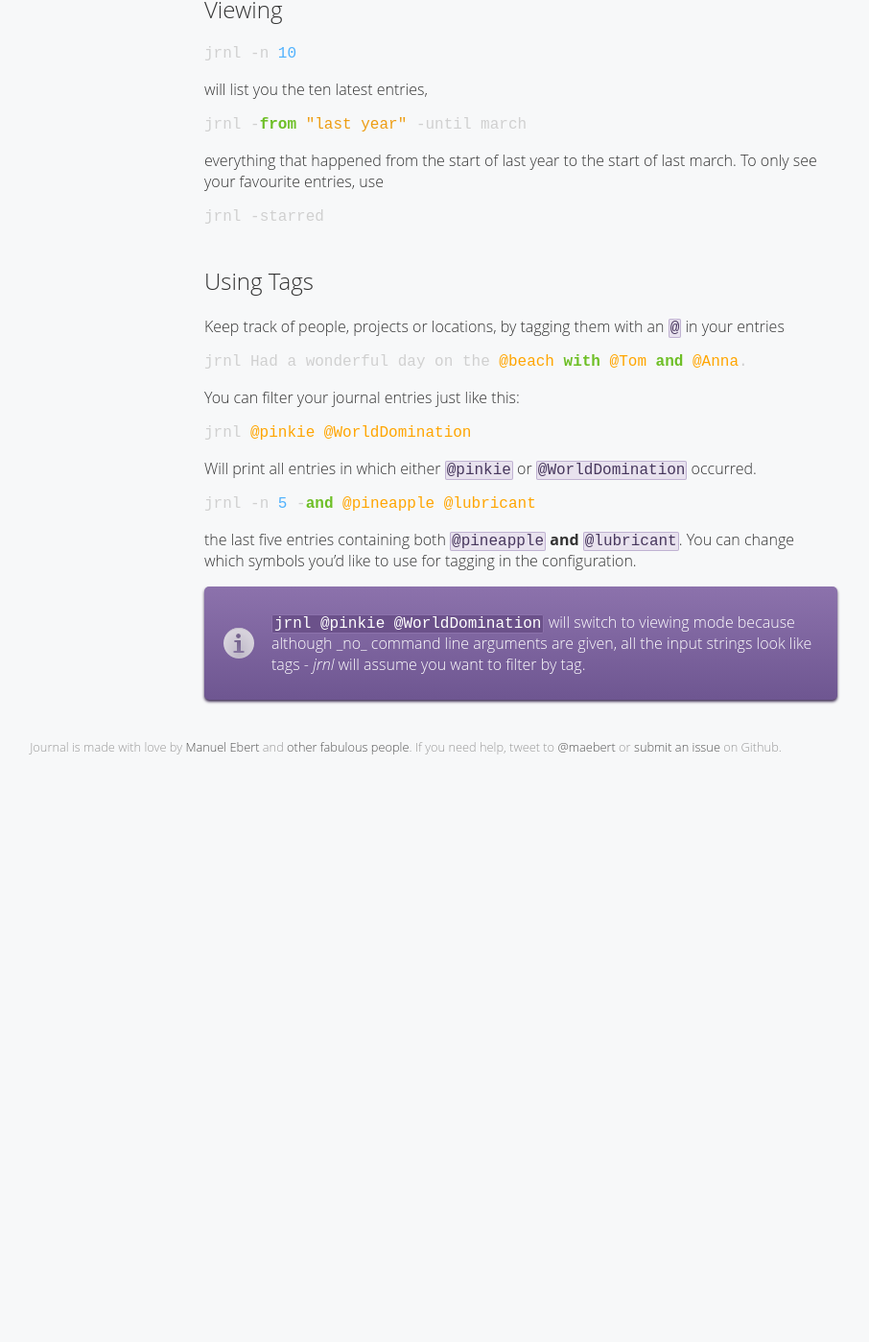
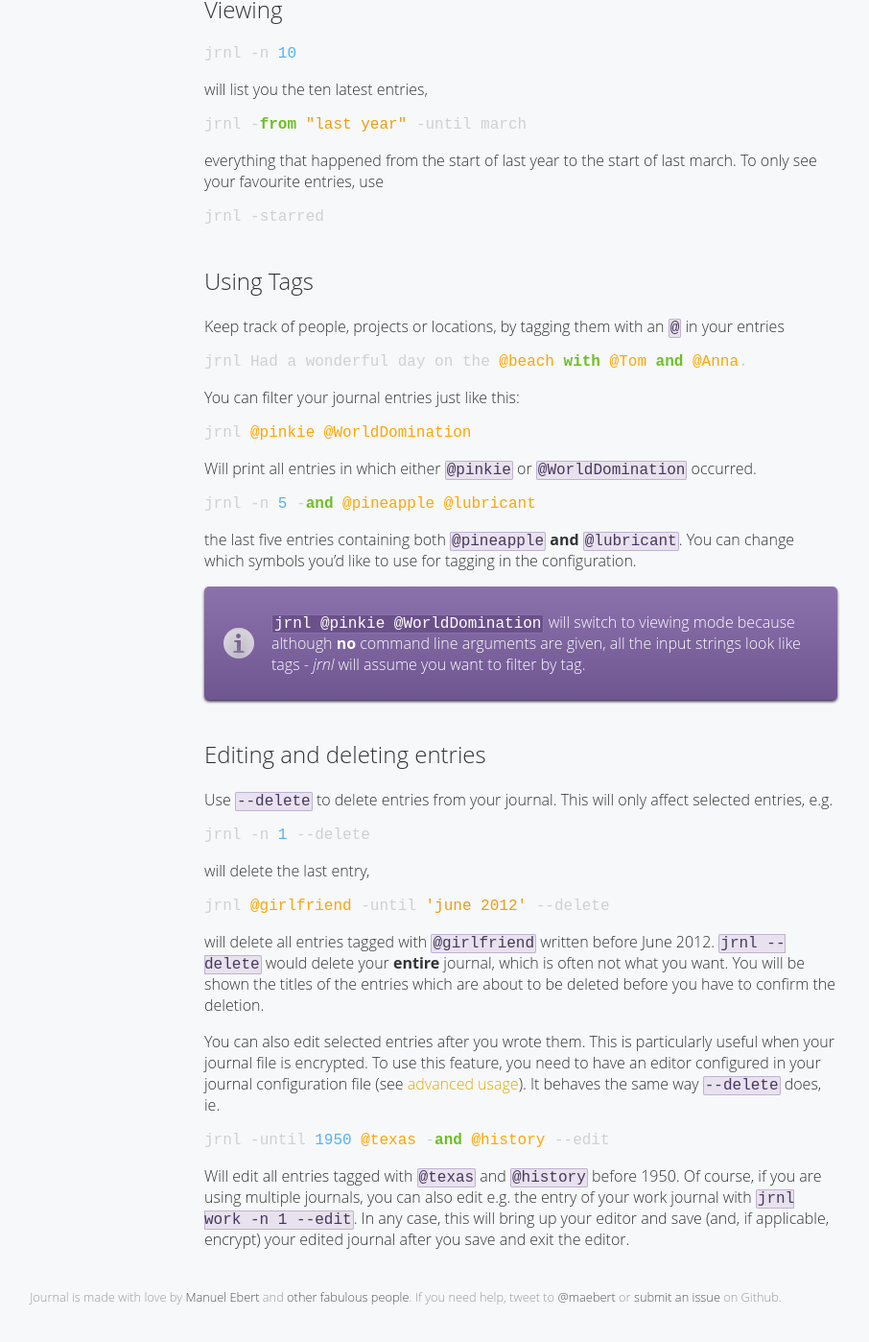
Before and after one commit to jrnl-org/jrnl, a Sphinx documentation site: the page built from docs/usage.rst, in a window 1280 px wide and 1400 px high, scrolled down 1443 px. Shown: the whole window at 96% size, without its empty margins (217-1123 px from the left). Built offline with Sphinx 7.4.7, drawn with Linux system fonts in a browser that asks for light colours; before the commit the page ends 2270 px from its top, so only the background shows below that; some of the changed text lies outside the part shown.

Commit message:
Docs update

```diff
--- a/docs/advanced.rst
+++ b/docs/advanced.rst
@@ -6,12 +6,12 @@ Advanced Usage
 Configuration File
 -------------------
 
-You can configure the way jrnl behaves in a configuration file. By default, this is `~/.jrnl_conf`. If you have the `XDG_CONFIG_HOME` variable set, the configuration file will be saved under `$XDG_CONFIG_HOME/jrnl`. The configuration file is a simple JSON file with the following options.
+You can configure the way jrnl behaves in a configuration file. By default, this is ``~/.jrnl_conf``. If you have the ``XDG_CONFIG_HOME`` variable set, the configuration file will be saved under ``$XDG_CONFIG_HOME/jrnl``. The configuration file is a simple JSON file with the following options.
 
 - ``journals``
       paths to your journal files
 - ``editor``
-    if set, executes this command to launch an external editor for writing your entries, e.g. ``vim`` or ``subl -w`` (note the ``-w`` flag to make sure _jrnl_ waits for Sublime Text to close the file before writing into the journal. If you're using MacVim, that would be ``mvim -f``).
+    if set, executes this command to launch an external editor for writing your entries, e.g. ``vim`` or ``subl -w`` (note the ``-w`` flag to make sure *jrnl* waits for Sublime Text to close the file before writing into the journal. If you're using MacVim, that would be ``mvim -f``).
 - ``encrypt``
     if ``true``, encrypts your journal using AES.
 - ``tagsymbols``
--- a/docs/usage.rst
+++ b/docs/usage.rst
@@ -83,4 +83,23 @@ the last five entries containing both ``@pineapple`` **and** ``@lubricant``. You
 
 .. note::
 
-  ``jrnl @pinkie @WorldDomination`` will switch to viewing mode because although _no_ command line arguments are given, all the input strings look like tags - *jrnl* will assume you want to filter by tag.
+  ``jrnl @pinkie @WorldDomination`` will switch to viewing mode because although **no** command line arguments are given, all the input strings look like tags - *jrnl* will assume you want to filter by tag.
+
+Editing and deleting entries
+----------------------------
+
+Use ``--delete`` to delete entries from your journal. This will only affect selected entries, e.g. ::
+
+    jrnl -n 1 --delete
+
+will delete the last entry, ::
+
+    jrnl @girlfriend -until 'june 2012' --delete
+
+will delete all entries tagged with ``@girlfriend`` written before June 2012. ``jrnl --delete`` would delete your **entire** journal, which is often not what you want. You will be shown the titles of the entries which are about to be deleted before you have to confirm the deletion.
+
+You can also edit selected entries after you wrote them. This is particularly useful when your journal file is encrypted. To use this feature, you need to have an editor configured in your journal configuration file (see :doc:`advanced usage <advanced>`). It behaves the same way ``--delete`` does, ie. ::
+
+    jrnl -until 1950 @texas -and @history --edit
+
+Will edit all entries tagged with ``@texas`` and ``@history`` before 1950. Of course, if you are using multiple journals, you can also edit e.g. the entry of your work journal with ``jrnl work -n 1 --edit``. In any case, this will bring up your editor and save (and, if applicable, encrypt) your edited journal after you save and exit the editor.
```
